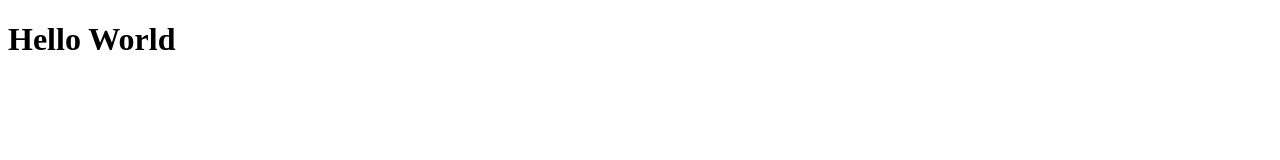
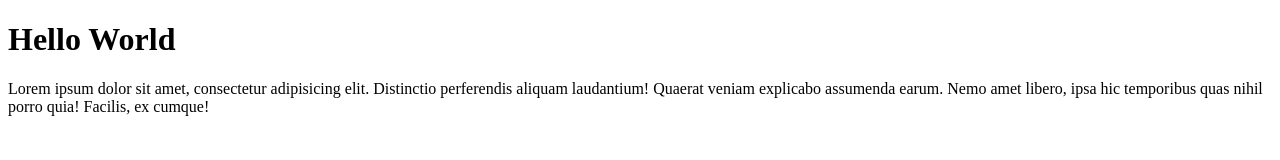
Before and after one commit to marissastr/percobaan1, a plain HTML site: page index.html in a window 1280 px wide. Drawn offline with Linux system fonts and the light colour scheme.

Commit message:
menambahkan paragraf

```diff
--- a/index.html
+++ b/index.html
@@ -10,6 +10,7 @@
 
 <body>
     <h1> Hello World </h1>
+    <p> Lorem ipsum dolor sit amet, consectetur adipisicing elit. Distinctio perferendis aliquam laudantium! Quaerat veniam explicabo assumenda earum. Nemo amet libero, ipsa hic temporibus quas nihil porro quia! Facilis, ex cumque!</p>
 </body>
 
 </html>
```
